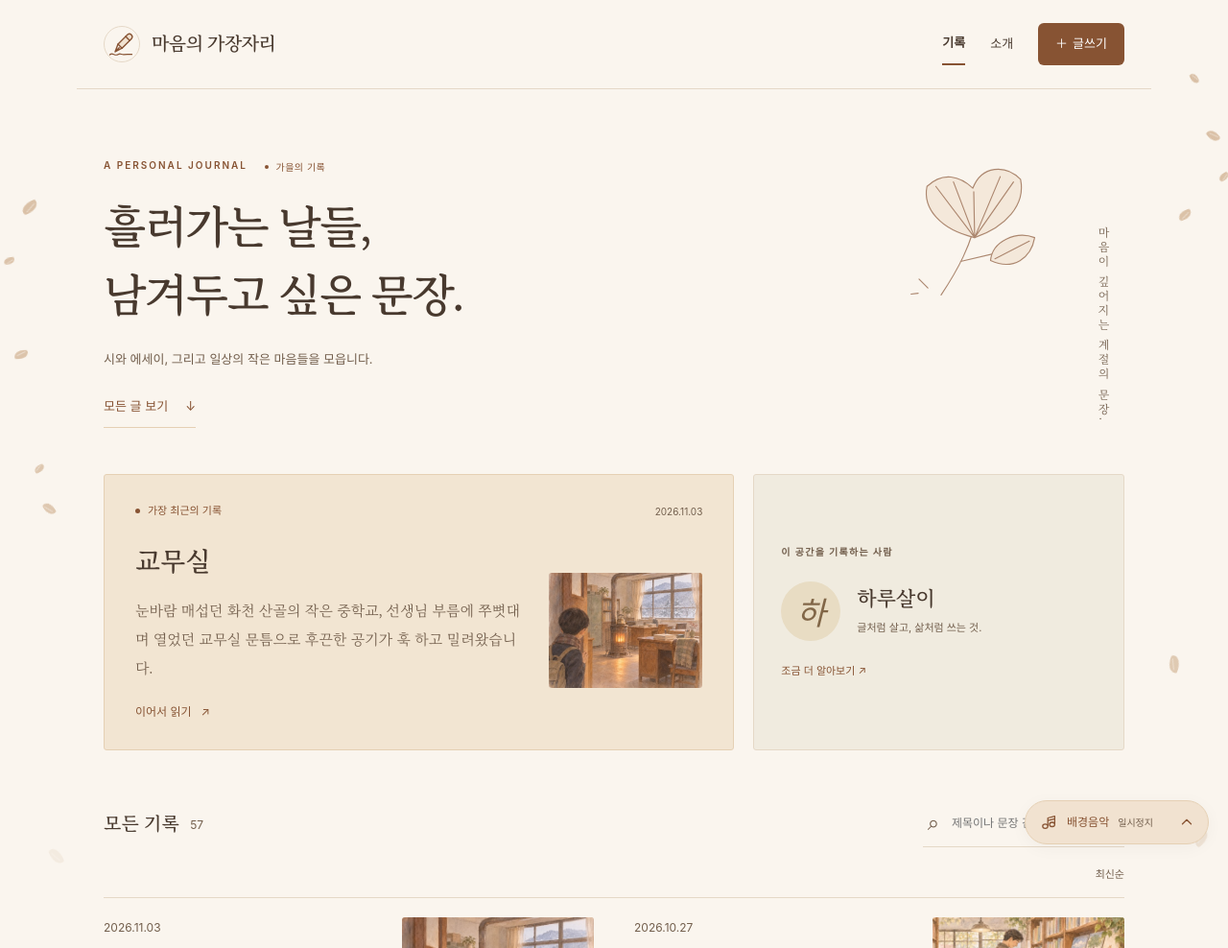
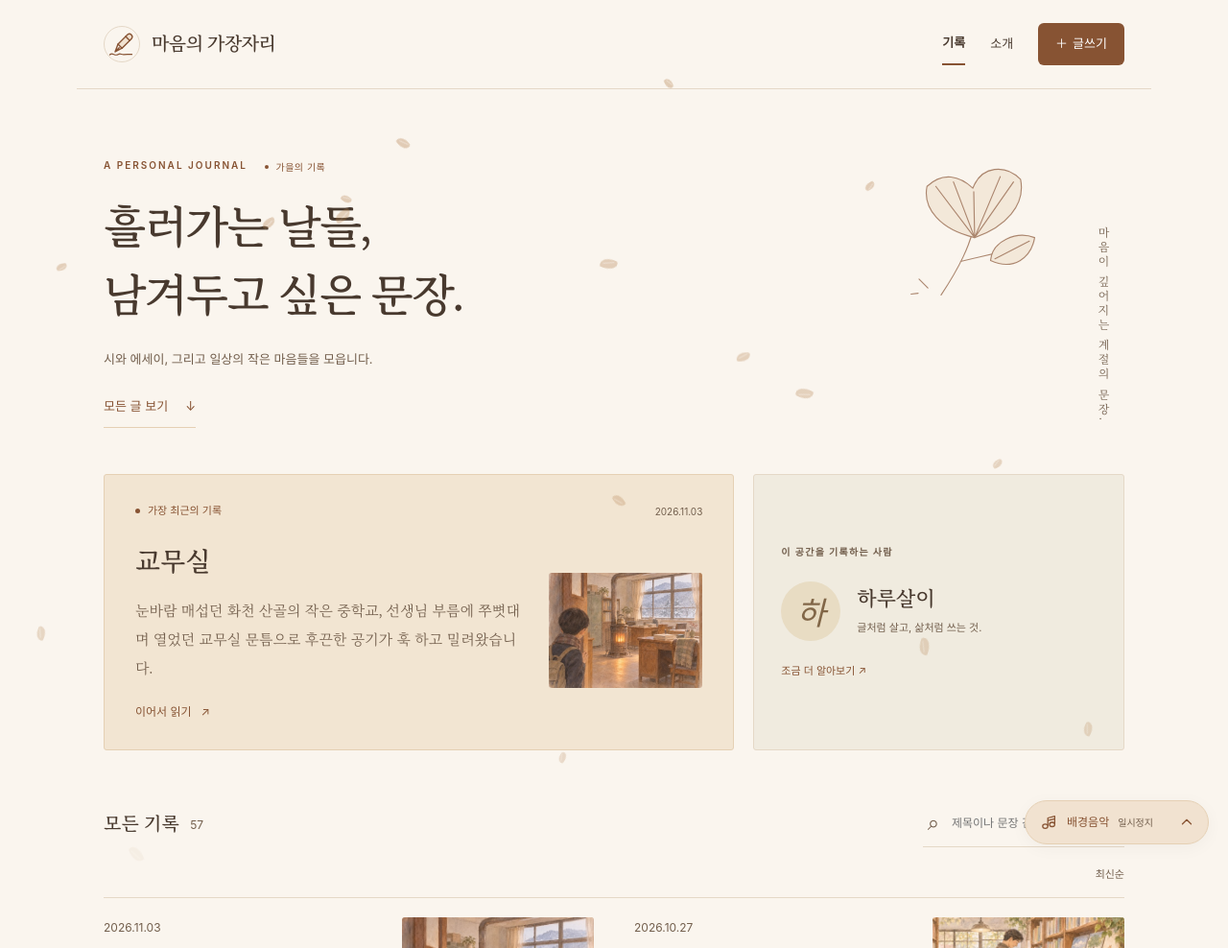
Before and after one commit to day-fly/my-diary, a Jekyll site: the page built from index.html, in a window 1280 px wide. Shown: the top 988 px of the page at 96% size. Built offline with Jekyll 4.4.1, drawn with Linux system fonts in a browser that asks for light colours; some web fonts are replaced.

Commit message:
Let seasonal effects drift across the full viewport

```diff
--- a/assets/css/style.css
+++ b/assets/css/style.css
@@ -1852,45 +1852,46 @@ h1 {
   .music-player.is-compact .music-details > .music-expand-icon { display: none; }
   .music-player.is-compact .music-details > .music-compact-icon { display: block; transform: none; }
 }
-/* Small decorative particles stay in the outer margins, clear of the text. */
+/* Light, non-interactive particles drift across the whole viewport. */
 .season-effects {
   position: fixed;
   inset: 0;
   pointer-events: none;
   overflow: hidden;
-  z-index: 0;
+  z-index: 2;
   contain: strict;
 }
 .site-header, .page-wrap, .site-footer { position: relative; z-index: 1; }
 .season-particle {
+  --particle-size: var(--size);
   position: absolute;
   top: -30px;
-  left: calc(3px + var(--lane) * min(1vw, 10px));
-  width: var(--size);
-  height: calc(var(--size) * 1.5);
+  left: var(--x);
+  width: var(--particle-size);
+  height: calc(var(--particle-size) * 1.5);
   border-radius: 2px 80% 3px 80%;
   background: #b07c48;
   opacity: 0;
   animation: season-fall var(--duration) linear var(--delay) infinite;
 }
-.season-particle.from-right { left: auto; right: calc(3px + var(--lane) * min(1vw, 10px)); }
 .season-particle::after { content: ""; position: absolute; width: 1px; height: 75%; left: 50%; top: 12%; background: #ffffff70; transform: rotate(-25deg); }
-html[data-season="spring"] .season-particle { background: #d79bac; border-radius: 80% 20% 70% 35%; height: calc(var(--size) * 1.2); }
+html[data-season="spring"] .season-particle { background: #d79bac; border-radius: 80% 20% 70% 35%; height: calc(var(--particle-size) * 1.2); }
 html[data-season="spring"] .season-particle::after { display: none; }
 html[data-season="summer"] .season-particle { background: #779765; border-radius: 0 90% 0 90%; animation-duration: calc(var(--duration) * 1.4); }
-html[data-season="winter"] .season-particle { width: calc(var(--size) * .65); height: calc(var(--size) * .65); border-radius: 50%; background: #fff; border: 1px solid #a9bdcf; }
+html[data-season="winter"] .season-particle { width: calc(var(--particle-size) * .65); height: calc(var(--particle-size) * .65); border-radius: 50%; background: #fff; border: 1px solid #a9bdcf; }
 html[data-season="winter"] .season-particle::after { display: none; }
 .season-effects[data-paused="true"] .season-particle { animation-play-state: paused; }
 @keyframes season-fall {
   0% { transform: translate3d(0, -20px, 0) rotate(0); opacity: 0; }
-  10% { opacity: .45; }
-  50% { transform: translate3d(5px, 50vh, 0) rotate(calc(var(--turn) * .5)); }
-  90% { opacity: .35; }
-  100% { transform: translate3d(0, calc(100vh + 40px), 0) rotate(var(--turn)); opacity: 0; }
+  10% { opacity: .36; }
+  25% { transform: translate3d(calc(var(--drift) * .65), 25vh, 0) rotate(calc(var(--turn) * .25)); }
+  50% { transform: translate3d(calc(var(--drift) * .2), 50vh, 0) rotate(calc(var(--turn) * .5)); }
+  75% { transform: translate3d(calc(var(--drift) * 1.15), 75vh, 0) rotate(calc(var(--turn) * .75)); }
+  90% { opacity: .24; }
+  100% { transform: translate3d(var(--drift), calc(100vh + 40px), 0) rotate(var(--turn)); opacity: 0; }
 }
 @media (max-width: 760px) {
-  .season-particle { left: calc(1px + var(--lane) * 1px); width: 6px; height: 9px; }
-  .season-particle.from-right { right: calc(1px + var(--lane) * 1px); }
+  .season-particle { --particle-size: calc(var(--size) * .8); }
   .season-particle:nth-child(3n) { display: none; }
 }
 @media (prefers-reduced-motion: reduce) {
--- a/assets/js/season-effects.js
+++ b/assets/js/season-effects.js
@@ -7,15 +7,15 @@
   const motion = window.matchMedia("(prefers-reduced-motion: reduce)");
   let enabled = true;
   try { enabled = localStorage.getItem(key) !== "off"; } catch (_) {}
-  for (let index = 0; index < 12; index++) {
+  for (let index = 0; index < 18; index++) {
     const particle = document.createElement("span");
     particle.className = "season-particle";
-    particle.style.setProperty("--lane", String(index % 6));
+    particle.style.setProperty("--x", (4 + (index * 0.618034 % 1) * 92).toFixed(2) + "%");
+    particle.style.setProperty("--drift", ((index % 2 ? -1 : 1) * (20 + index % 5 * 9)) + "px");
     particle.style.setProperty("--duration", (19 + index % 5 * 4) + "s");
     particle.style.setProperty("--delay", (-index * 3.7) + "s");
     particle.style.setProperty("--turn", (index % 2 ? -210 : 240) + "deg");
     particle.style.setProperty("--size", (7 + index % 3 * 2) + "px");
-    if (index >= 6) particle.classList.add("from-right");
     layer.append(particle);
   }
   function render() {
```
Also changed, not shown: tests/reading.test.cjs (+1 -1 lines), README.md.
